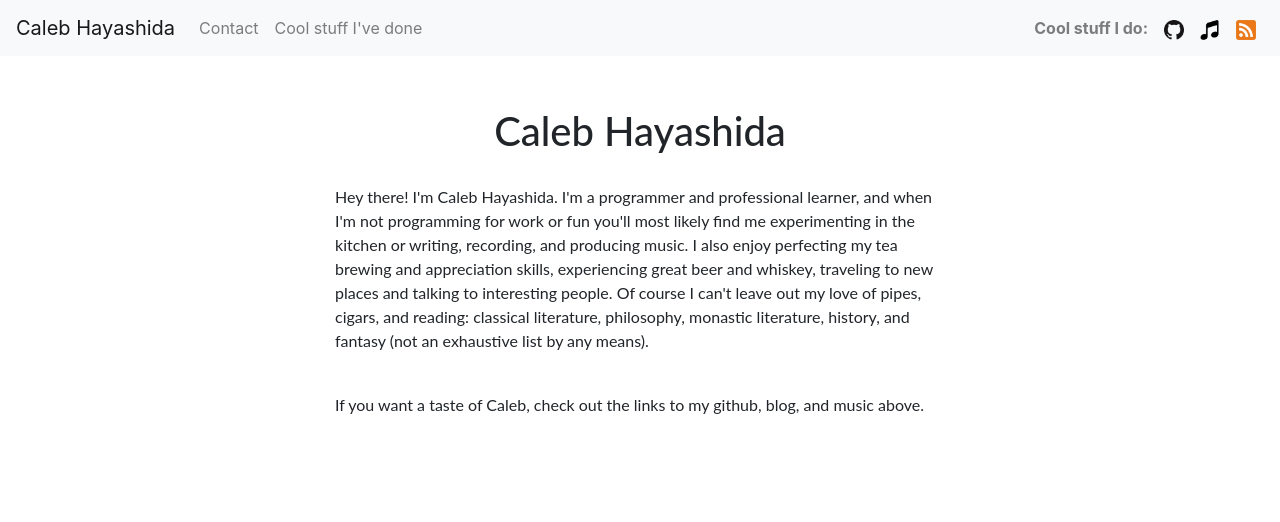
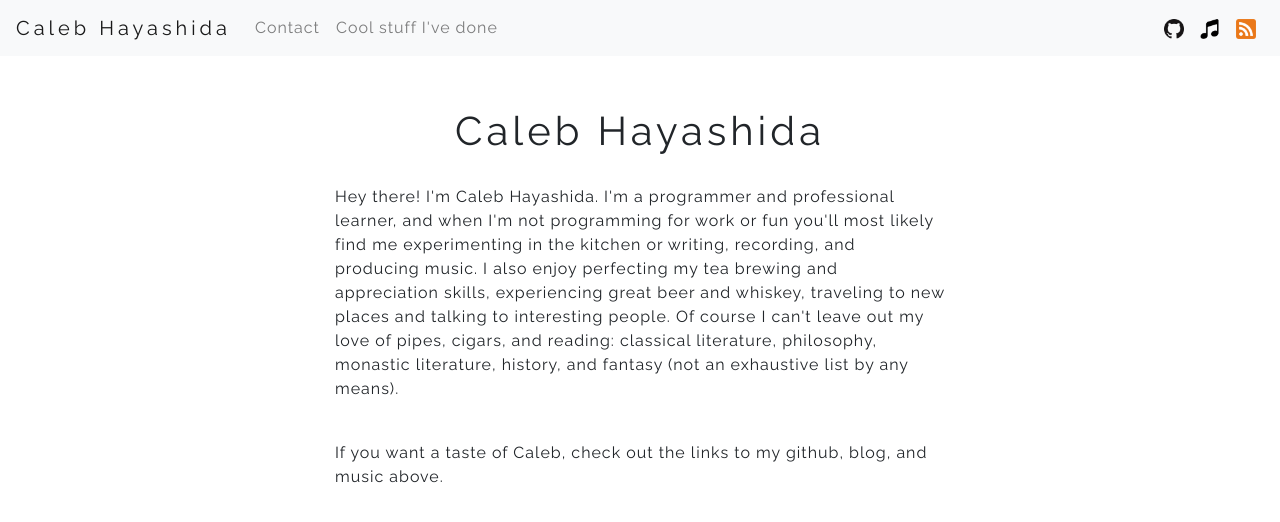
Before and after one commit to santeyio/calebhayashida, a Flask app: page / in a window 1280 px wide. Shown: the top 522 px of the page. Run offline with Flask 2, Linux system fonts and the light colour scheme; some libraries are stand-ins or nearby versions.

Commit message:
update fonts and letter spacing

```diff
--- a/static/css/styles.css
+++ b/static/css/styles.css
@@ -1,6 +1,11 @@
 @font-face {
-	font-family: 'Quantify';
-	src: url('http://calebhayashida.com/media/fonts/quantify_boldv2-6.ttf');
+  font-family: 'Quantify';
+  src: url('http://calebhayashida.com/static/fonts/quantify_boldv2-6.ttf');
+}
+
+@font-face {
+  font-family: 'Helvetica';
+  src: url('http://calebhayashida.com/static/fonts/HELR45W.ttf');
 }
 
 .lato {
@@ -9,6 +14,10 @@
 
 .raleway {
 	font-family: 'Raleway', sans-serif;
+}
+
+.helvetica {
+  font-family: 'Helvetica', sans-serif;
 }
 
 .icon {
@@ -26,3 +35,10 @@
 .portfolio-img {
   max-width: 400px;
 }
+
+.main-text-stretch {
+  letter-spacing: 1px;
+}
+.text-stretch {
+  letter-spacing: 4px;
+}
--- a/templates/base.html
+++ b/templates/base.html
@@ -6,14 +6,15 @@
 	<meta name="viewport" content="width=device-width, initial-scale=1.0">
 	<link rel="shortcut icon" href="/static/img/favicon.png" type="image/x-icon">
 	<link href="https://fonts.googleapis.com/css?family=Raleway" rel="stylesheet">
+  <link href="/static/fonts/HELR45W.ttf" rel="stylesheet">
 	<link rel="stylesheet" type="text/css" href="/static/css/styles.css">
   <link rel="stylesheet" href="https://maxcdn.bootstrapcdn.com/bootstrap/4.0.0-beta/css/bootstrap.min.css" integrity="sha384-/Y6pD6FV/Vv2HJnA6t+vslU6fwYXjCFtcEpHbNJ0lyAFsXTsjBbfaDjzALeQsN6M" crossorigin="anonymous">
 </head>
 
-<body>
+<body class="raleway main-text-stretch">
 
   <nav class="navbar fixed-top navbar-expand-lg navbar-light bg-light">
-    <a class="navbar-brand" href="/">Caleb Hayashida</a>
+    <a class="navbar-brand text-stretch" href="/">Caleb Hayashida</a>
 		<button class="navbar-toggler" type="button" data-toggle="collapse" data-target="#navbarNavAltMarkup" aria-controls="navbarNavAltMarkup" aria-expanded="false" aria-label="Toggle navigation">
 			<span class="navbar-toggler-icon"></span>
 		</button>
@@ -23,7 +24,6 @@
         <a class="nav-item nav-link {% block coolstuff_active %}{% endblock %}" href="/portfolio">Cool stuff I've done</a>
       </div>
       <div class="navbar-nav ml-auto">
-        <b class="nav-item nav-link">Cool stuff I do:</b>
         <a class="nav-item nav-link" target="_blank" href="http://github.com/santeyio">
           <img src="/static/img/github-mark-64px.png" class="icon">
         </a>
@@ -37,7 +37,7 @@
     </div>
   </nav>
 
-<div id="home" class="container-fluid lato pt-5">
+<div id="home" class="container-fluid pt-5">
   {% block body %}
   {% endblock %}
 </div>
--- a/templates/home.html
+++ b/templates/home.html
@@ -5,7 +5,7 @@
 {% block body %}
 	<div class="row justify-content-center" id="main">
     <div class="col-md-6 mt-5">
-      <h1 class="text-center">Caleb Hayashida</h1>
+      <h1 class="text-stretch text-center">Caleb Hayashida</h1>
       <br/>
       <p>
       Hey there! I'm Caleb Hayashida. I'm a programmer and professional learner, and when I'm not programming for work or fun you'll most likely find me experimenting in the kitchen or writing, recording, and producing music. I also enjoy perfecting my tea brewing and appreciation skills, experiencing great beer and whiskey, traveling to new places and talking to interesting people. Of course I can't leave out my love of pipes, cigars, and reading: classical literature, philosophy, monastic literature, history, and fantasy (not an exhaustive list by any means).
--- a/templates/portfolio.html
+++ b/templates/portfolio.html
@@ -5,7 +5,7 @@
 {% block coolstuff_active %}active{% endblock %}
 
 {% block body %}
-	<div class="row justify-content-center" id="main">
+	<div class="row justify-content-center mt-5" id="main">
     <h1>Cool stuff I've worked on</h1>
   </div>
 
```
Also changed, not shown: static/fonts/HELR45W.ttf (added).
